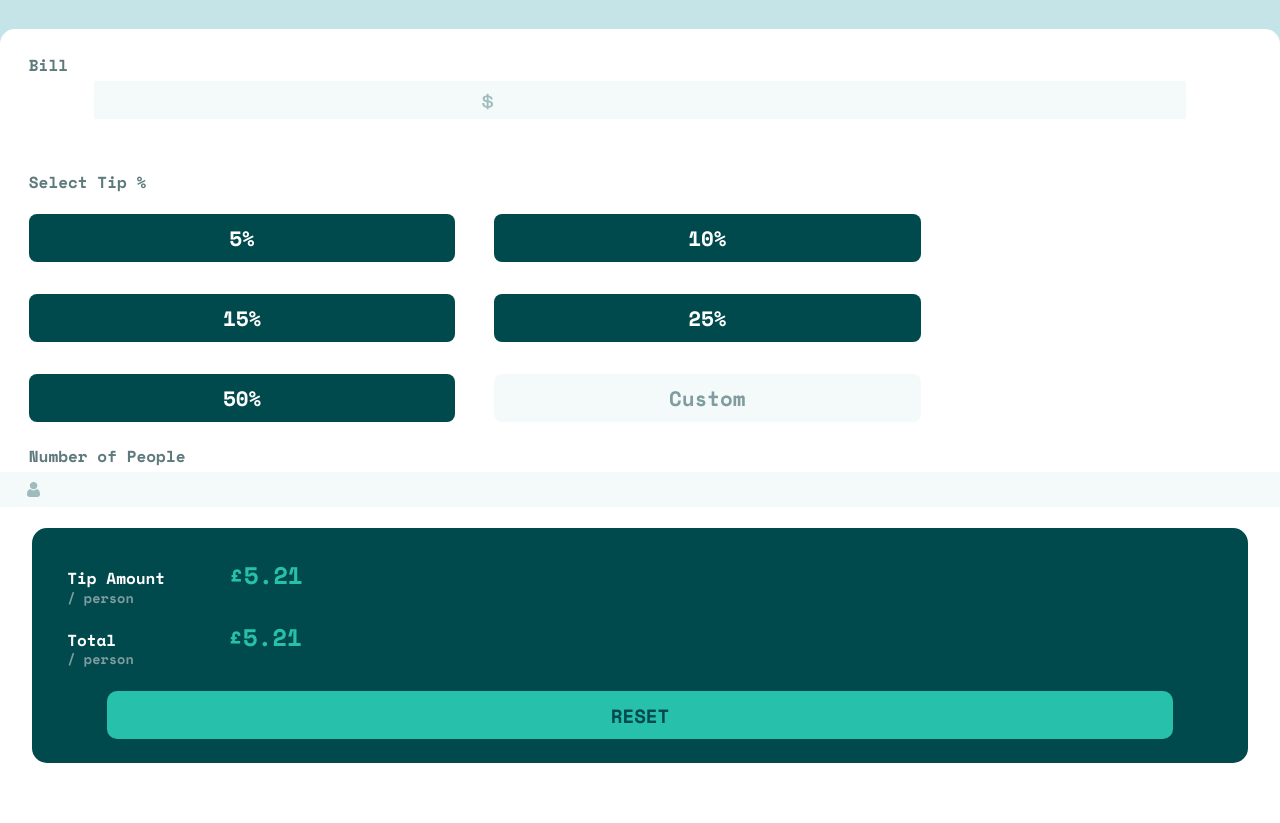
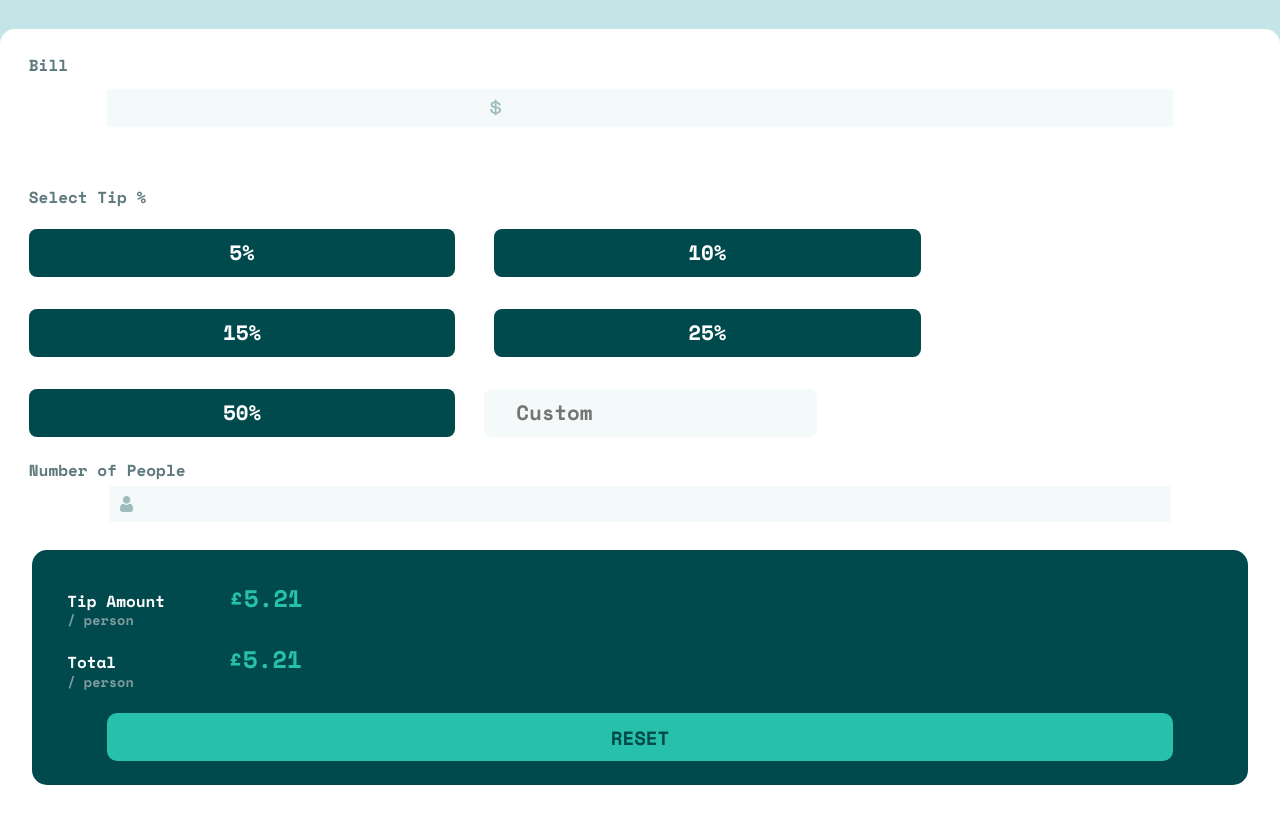
Before and after one commit to pally1995/TipCalculatorApp, a plain HTML site: page index.html in a window 1280 px wide. Shown: the part 85-908 px from the top of the page. Drawn offline with nearby package versions, Linux system fonts and the light colour scheme.

Commit message:
375px styling complete

```diff
--- a/index.html
+++ b/index.html
@@ -28,10 +28,12 @@
         <Button class="15 percent">15%</Button>
         <Button class="25 percent">25%</Button>
         <Button class="50 percent">50%</Button>
-        <Button class="custom percent">Custom</Button>
+        <input type="number" id="customPercent" placeholder="Custom">
       </section>
       <p class="numberOfPeople">Number of People</p>
-      <p class="numberOfPeopleValue"><i><img src="./images/icon-person.svg" class="personIcon" alt="Person Icon"></i></p>
+      <div class="numberOfPeopleValueDiv">
+        <p class="numberOfPeopleValue"><i><img src="./images/icon-person.svg" class="personIcon" alt="Person Icon"></i></p>
+      </div>
       <section class="secondaryCard">
         <p class="tipAmount">Tip Amount<span class="tipPerPerson">£5.21</span></p>
         <p class="pp">/ person</p>
--- a/style.css
+++ b/style.css
@@ -45,7 +45,6 @@ table {
 /* CSS RESET  */
 
 /* Styling  */
-
 body {
     font-family: 'Space Mono', monospace;
     color: hsl(186, 14%, 43%);
@@ -53,7 +52,6 @@ body {
 }
 .container {
     background: hsl(185, 41%, 84%);
-    width: 100vw;
     height: 100vh;
     display: flex;
     flex-direction: column;
@@ -80,22 +78,27 @@ h3 {
 
 .billAmountInput {
     display: flex;
-    justify-content: center;
+    justify-content: space-around;
     width: 100%;
+    margin: 1rem auto;
 }
 
 input[type="number"] {
     position: absolute;
-    width: 85%;
+    width: 83%;
     height: 2.2rem;
     border: none;
     background: hsl(189, 41%, 97%)
 }
 
+input[type="number"].focus {
+    outline: 3px solid hsl(172, 67%, 84%);
+}
+
 i > img {
     position: relative;
-    bottom: 1.3rem;
-    right: 9.5rem;
+    bottom: 1.4rem;
+    right: 9rem;
     width: 0.7rem;
     height: auto;
     z-index: 2;
@@ -103,6 +106,10 @@ i > img {
 
 .tipSelection {
     margin: 0.6rem 0 0.5rem 1.8rem;
+}
+
+.percentageChoice {
+    max-width: 100%;
 }
 
 button {
@@ -119,30 +126,63 @@ button {
     font-family: 'Space Mono', monospace;
     border: none;
     padding: 0 2rem;
+    cursor: pointer;
 }
 
-.custom {
+#customPercent {
+    display: inline-flex;
+    justify-content: center;
+    align-items: center;
+    width: 21%;
+    margin: 1rem 0 1rem 1.8rem;
+    height: 3rem;
+    border-radius: 8px;
+    font-size: 1.3rem;
+    border: none;
+    padding: 0 2rem;
+    font-family: 'Space Mono', monospace;
     background: hsl(189, 41%, 97%);
     color: hsl(184, 14%, 56%);
+    cursor: pointer;
 }
+
+#customPercent:focus {
+    outline: 3px solid hsl(172, 67%, 84%);
+}
+
+button:hover {
+    background: hsl(185, 41%, 84%);
+    color:hsl(183, 100%, 15%)
+}
+
+button:active, button:focus {
+    background: hsl(172, 67%, 45%);
+    color:hsl(183, 100%, 15%);
+}
+
 
 .numberOfPeople {
     margin: 0.6rem 0 0.5rem 1.8rem;
 }
 
+.numberOfPeopleValueDiv {
+    display: flex;
+    justify-content: center;
+}
+
 .numberOfPeopleValue {
     position: absolute;
-    width: 100%;
+    width: 83%;
     height: 2.2rem;
     border: none;
-    background: hsl(189, 41%, 97%)
+    background: hsl(189, 41%, 97%);
 }
 
 .personIcon {
     position: relative;
     z-index: 100;
     bottom: 1.4rem;
-    right: 0.3rem;
+    right: 1.3rem;
     width: 0.8rem;
     height: auto;
   }
@@ -190,4 +230,15 @@ button {
     text-align: center;
     margin: 1.5rem auto 0.5rem auto;
     border-radius: 10px;
+    cursor: pointer;
 }
+
+.reset:hover {
+    background: hsl(185, 41%, 84%);
+    color:hsl(183, 100%, 15%)
+}
+
+.reset:active, .reset:focus {
+    background: hsl(172, 67%, 45%);
+    color:hsl(183, 100%, 15%);
+}
```
